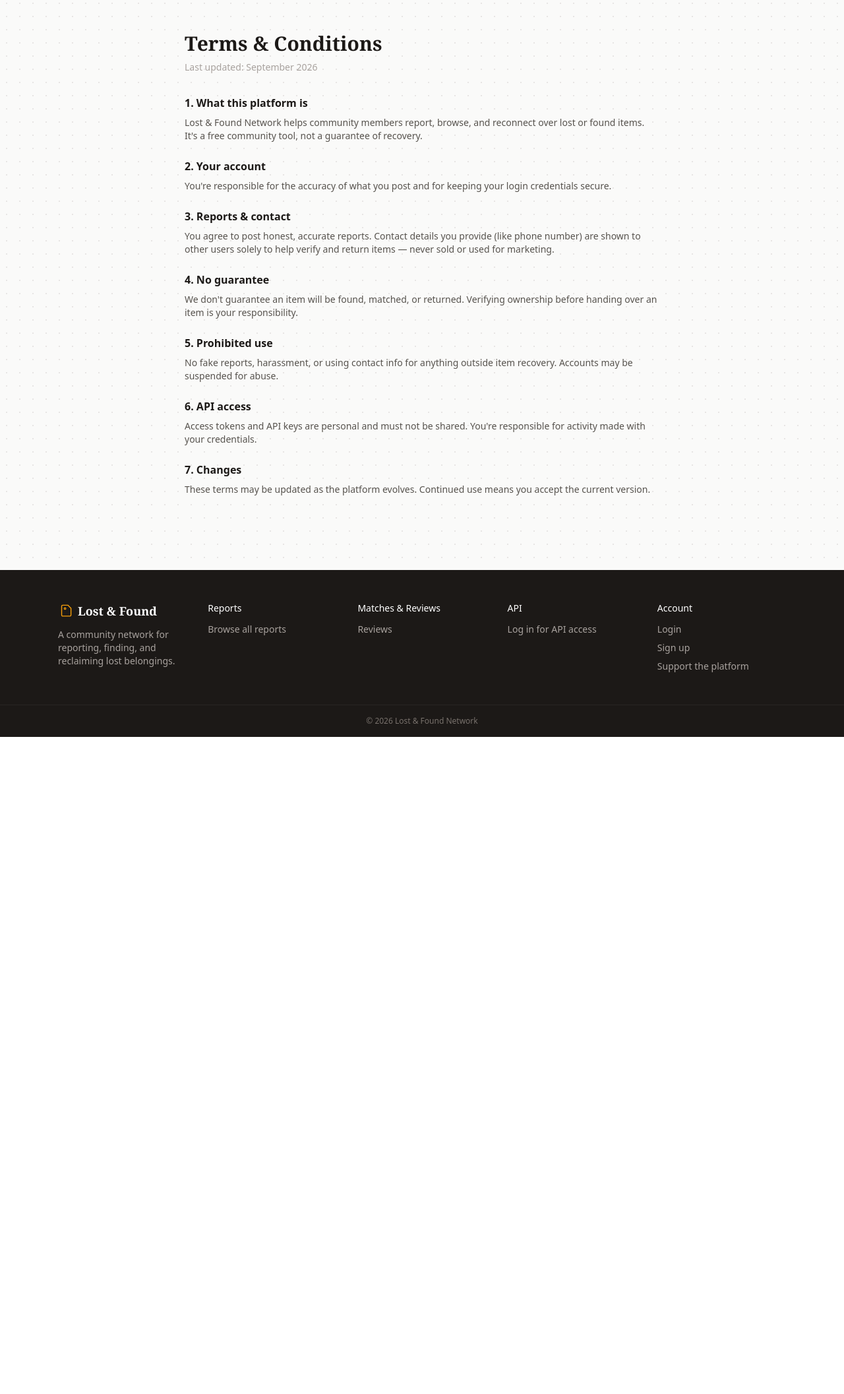
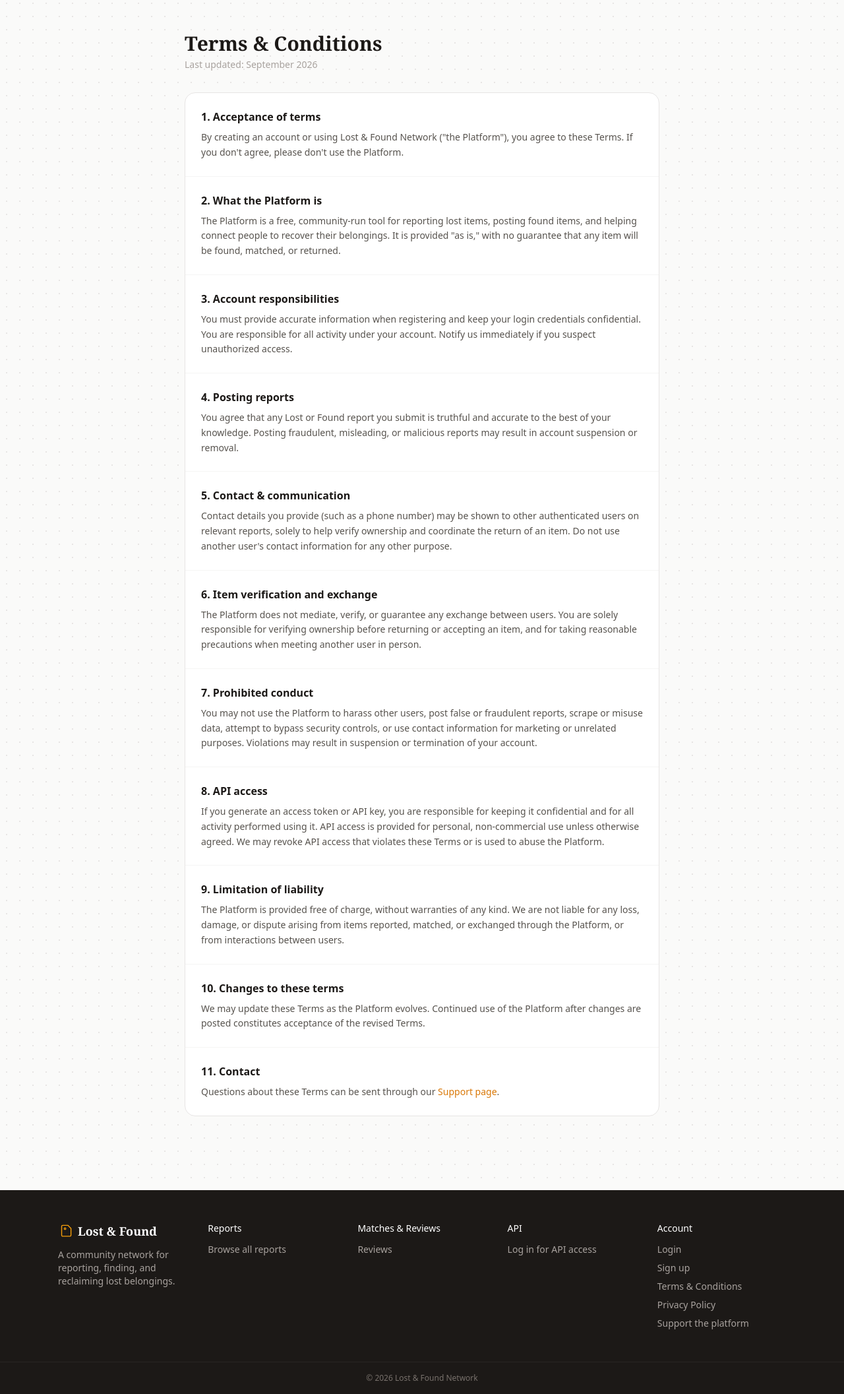
Before and after one commit to raheelhassangit/Lost_Found_Network, a Django app: page /terms/ in a window 1280 px wide. Shown: the part 65-2178 px from the top of the page at 66% size. Before the commit the page ends 1182 px from the top, so only its background shows below. Run offline with Django 5.2, Linux system fonts and the light colour scheme; parts of the project's set-up code (start-up, migrations or seed data) failed here and were passed over; some libraries are stand-ins or nearby versions.

Commit message:
PP and TC pages

```diff
--- a/accounts/templates/accounts/signup.html
+++ b/accounts/templates/accounts/signup.html
@@ -29,6 +29,9 @@
                     {% endif %}
                 </div>
                 {% endfor %}
+                <p class="text-xs text-stone-400">
+                    By signing up you agree to our <a href="{% url 'core:terms' %}" class="text-amber-600">Terms</a> and <a href="{% url 'core:privacy' %}" class="text-amber-600">Privacy Policy</a>.
+                </p>
                 <button type="submit"
                         class="w-full bg-amber-600 hover:bg-amber-700 text-white py-3 rounded-full font-medium transition">
                     Sign up
--- a/core/templates/core/terms.html
+++ b/core/templates/core/terms.html
@@ -1,29 +1,55 @@
 {% extends "base.html" %}
 {% block title %}Terms & Conditions{% endblock %}
 {% block content %}
-<div class="max-w-3xl mx-auto px-4 sm:px-6 py-12 prose prose-stone">
-    <h1 class="font-serif text-3xl font-bold mb-2">Terms & Conditions</h1>
+<div class="max-w-3xl mx-auto px-4 sm:px-6 py-12">
+    <h1 class="font-serif text-3xl font-bold mb-1">Terms & Conditions</h1>
     <p class="text-stone-400 text-sm mb-8">Last updated: September 2026</p>
 
-    <h2 class="font-semibold mt-6 mb-2">1. What this platform is</h2>
-    <p class="text-stone-600 text-sm">Lost & Found Network helps community members report, browse, and reconnect over lost or found items. It's a free community tool, not a guarantee of recovery.</p>
-
-    <h2 class="font-semibold mt-6 mb-2">2. Your account</h2>
-    <p class="text-stone-600 text-sm">You're responsible for the accuracy of what you post and for keeping your login credentials secure.</p>
-
-    <h2 class="font-semibold mt-6 mb-2">3. Reports & contact</h2>
-    <p class="text-stone-600 text-sm">You agree to post honest, accurate reports. Contact details you provide (like phone number) are shown to other users solely to help verify and return items — never sold or used for marketing.</p>
-
-    <h2 class="font-semibold mt-6 mb-2">4. No guarantee</h2>
-    <p class="text-stone-600 text-sm">We don't guarantee an item will be found, matched, or returned. Verifying ownership before handing over an item is your responsibility.</p>
-
-    <h2 class="font-semibold mt-6 mb-2">5. Prohibited use</h2>
-    <p class="text-stone-600 text-sm">No fake reports, harassment, or using contact info for anything outside item recovery. Accounts may be suspended for abuse.</p>
-
-    <h2 class="font-semibold mt-6 mb-2">6. API access</h2>
-    <p class="text-stone-600 text-sm">Access tokens and API keys are personal and must not be shared. You're responsible for activity made with your credentials.</p>
-
-    <h2 class="font-semibold mt-6 mb-2">7. Changes</h2>
-    <p class="text-stone-600 text-sm">These terms may be updated as the platform evolves. Continued use means you accept the current version.</p>
+    <div class="bg-white rounded-2xl border border-stone-200 divide-y divide-stone-100">
+        <div class="p-6">
+            <h2 class="font-semibold mb-2">1. Acceptance of terms</h2>
+            <p class="text-sm text-stone-600 leading-relaxed">By creating an account or using Lost & Found Network ("the Platform"), you agree to these Terms. If you don't agree, please don't use the Platform.</p>
+        </div>
+        <div class="p-6">
+            <h2 class="font-semibold mb-2">2. What the Platform is</h2>
+            <p class="text-sm text-stone-600 leading-relaxed">The Platform is a free, community-run tool for reporting lost items, posting found items, and helping connect people to recover their belongings. It is provided "as is," with no guarantee that any item will be found, matched, or returned.</p>
+        </div>
+        <div class="p-6">
+            <h2 class="font-semibold mb-2">3. Account responsibilities</h2>
+            <p class="text-sm text-stone-600 leading-relaxed">You must provide accurate information when registering and keep your login credentials confidential. You are responsible for all activity under your account. Notify us immediately if you suspect unauthorized access.</p>
+        </div>
+        <div class="p-6">
+            <h2 class="font-semibold mb-2">4. Posting reports</h2>
+            <p class="text-sm text-stone-600 leading-relaxed">You agree that any Lost or Found report you submit is truthful and accurate to the best of your knowledge. Posting fraudulent, misleading, or malicious reports may result in account suspension or removal.</p>
+        </div>
+        <div class="p-6">
+            <h2 class="font-semibold mb-2">5. Contact & communication</h2>
+            <p class="text-sm text-stone-600 leading-relaxed">Contact details you provide (such as a phone number) may be shown to other authenticated users on relevant reports, solely to help verify ownership and coordinate the return of an item. Do not use another user's contact information for any other purpose.</p>
+        </div>
+        <div class="p-6">
+            <h2 class="font-semibold mb-2">6. Item verification and exchange</h2>
+            <p class="text-sm text-stone-600 leading-relaxed">The Platform does not mediate, verify, or guarantee any exchange between users. You are solely responsible for verifying ownership before returning or accepting an item, and for taking reasonable precautions when meeting another user in person.</p>
+        </div>
+        <div class="p-6">
+            <h2 class="font-semibold mb-2">7. Prohibited conduct</h2>
+            <p class="text-sm text-stone-600 leading-relaxed">You may not use the Platform to harass other users, post false or fraudulent reports, scrape or misuse data, attempt to bypass security controls, or use contact information for marketing or unrelated purposes. Violations may result in suspension or termination of your account.</p>
+        </div>
+        <div class="p-6">
+            <h2 class="font-semibold mb-2">8. API access</h2>
+            <p class="text-sm text-stone-600 leading-relaxed">If you generate an access token or API key, you are responsible for keeping it confidential and for all activity performed using it. API access is provided for personal, non-commercial use unless otherwise agreed. We may revoke API access that violates these Terms or is used to abuse the Platform.</p>
+        </div>
+        <div class="p-6">
+            <h2 class="font-semibold mb-2">9. Limitation of liability</h2>
+            <p class="text-sm text-stone-600 leading-relaxed">The Platform is provided free of charge, without warranties of any kind. We are not liable for any loss, damage, or dispute arising from items reported, matched, or exchanged through the Platform, or from interactions between users.</p>
+        </div>
+        <div class="p-6">
+            <h2 class="font-semibold mb-2">10. Changes to these terms</h2>
+            <p class="text-sm text-stone-600 leading-relaxed">We may update these Terms as the Platform evolves. Continued use of the Platform after changes are posted constitutes acceptance of the revised Terms.</p>
+        </div>
+        <div class="p-6">
+            <h2 class="font-semibold mb-2">11. Contact</h2>
+            <p class="text-sm text-stone-600 leading-relaxed">Questions about these Terms can be sent through our <a href="{% url 'core:support' %}" class="text-amber-600 font-medium">Support page</a>.</p>
+        </div>
+    </div>
 </div>
 {% endblock %}
--- a/theme/templates/base.html
+++ b/theme/templates/base.html
@@ -151,6 +151,8 @@
                     <li><a href="{% url 'accounts:login' %}" class="hover:text-amber-500 transition">Login</a></li>
                     <li><a href="{% url 'accounts:signup' %}" class="hover:text-amber-500 transition">Sign up</a></li>
                 {% endif %}
+                <li><a href="{% url 'core:terms' %}" class="hover:text-amber-500 transition">Terms & Conditions</a></li>
+                <li><a href="{% url 'core:privacy' %}" class="hover:text-amber-500 transition">Privacy Policy</a></li>
                 <li><a href="{% url 'core:support' %}" class="hover:text-amber-500 transition">Support the platform</a></li>
             </ul>
         </div>
```
Also changed, not shown: core/templates/core/privacy.html (added, +47 -0 lines).
